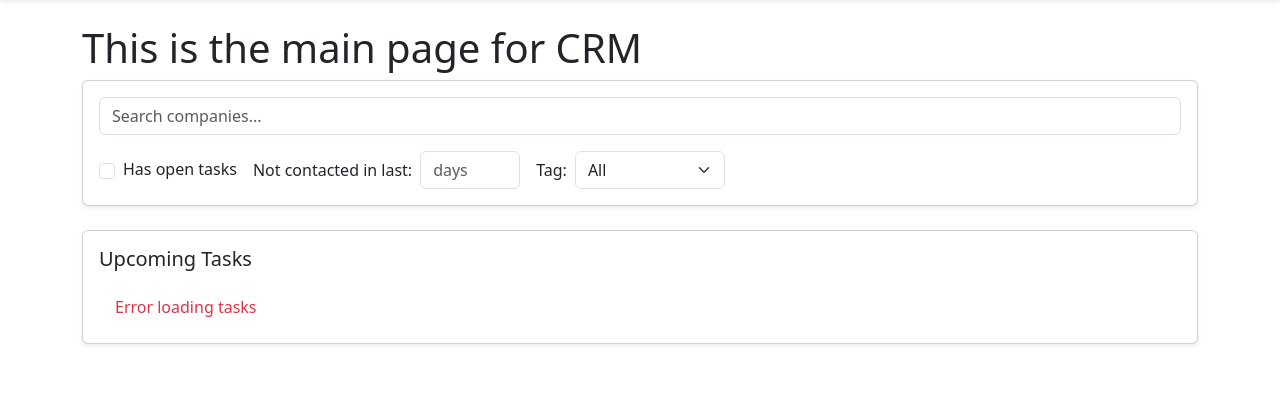
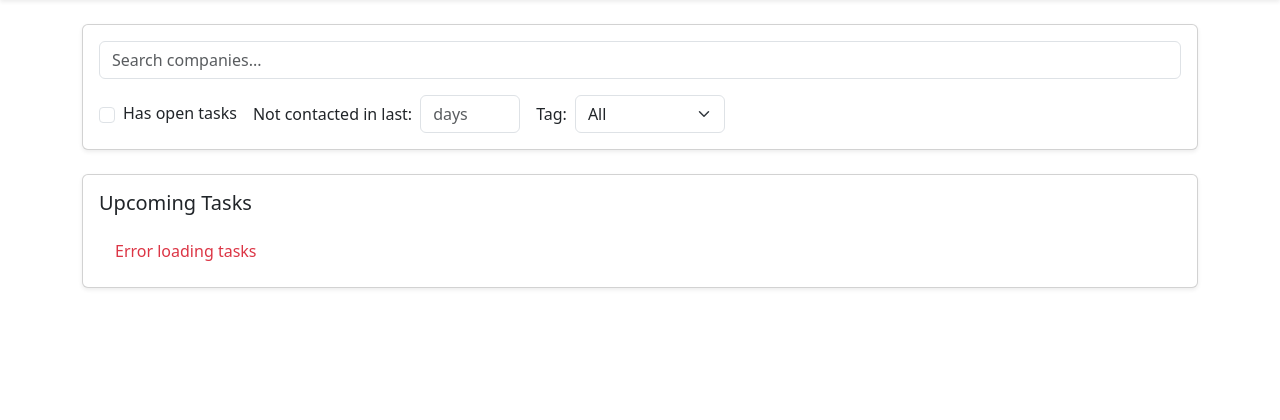
Before and after one commit to JonneSaloranta/django-opencrm, a Django app: template opencrm/templates/opencrm/index.html in a window 1280 px wide. Shown: the part 56-476 px from the top of the page. Run offline with Django 3.2, Linux system fonts and the light colour scheme; the template is opened without the code that fills it, so the values that code supplies are empty; some libraries are stand-ins or nearby versions.

Commit message:
chore: remove unnecessary text

```diff
--- a/opencrm/templates/opencrm/index.html
+++ b/opencrm/templates/opencrm/index.html
@@ -4,8 +4,7 @@
 
 {% block content %}
 
-<h1>This is the main page for CRM</h1>
-
 {% include "opencrm/partials/upcoming_tasks.html" %}
 
+
 {% endblock content %}
```
